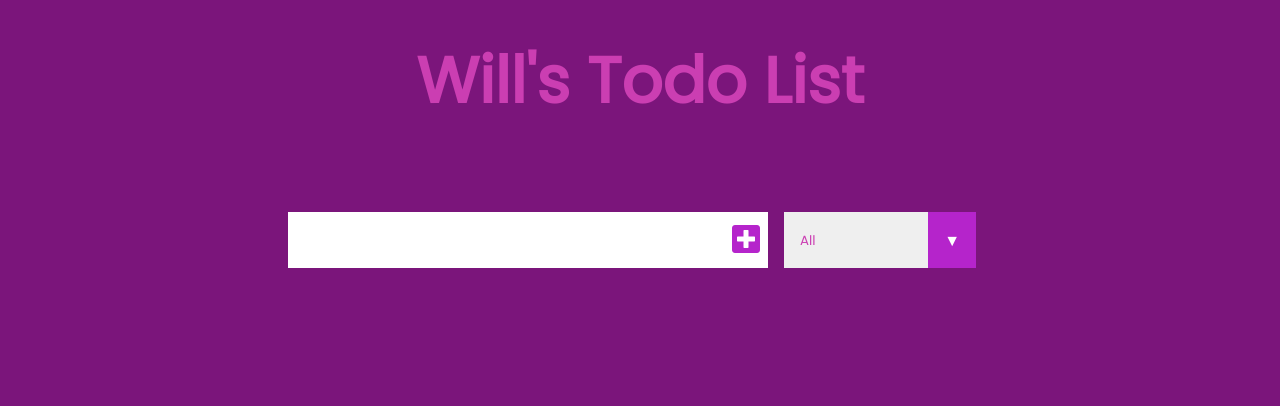
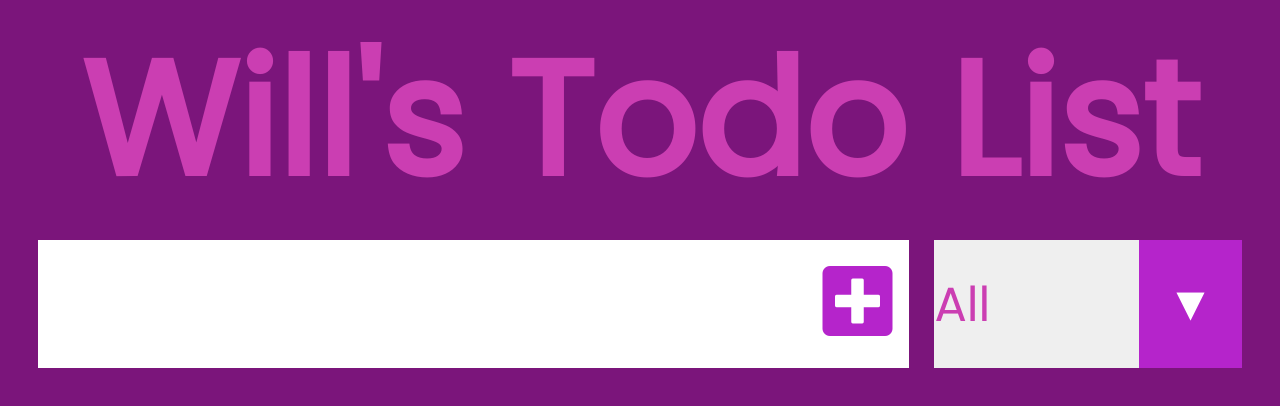
Before and after one commit to VyProductions/Todo_App, a React (Create React App) app: page / in a window 1280 px wide. Shown: the top 406 px of the page. Built offline with nearby package versions, Linux system fonts and the light colour scheme.

Commit message:
Updated formatting and style for App.css

```diff
--- a/src/App.css
+++ b/src/App.css
@@ -12,7 +12,7 @@
     min-height: 100vh;
   }
   header {
-    font-size: 2rem;
+    font-size: 10vh;
     margin: auto;
     text-align: center;
   }
@@ -31,65 +31,72 @@
 
   header,
   form {
-    min-height: 20vh;
     display: flex;
     justify-content: center;
     align-items: center;
   }
+  form {
+    height: 16vh;
+  }
   form input,
   form button {
-    max-width: 50%;
-    height: 56px;
-    padding: 0.5rem;
-    font-size: 2rem;
+    height: 16vh;
+    font-size: 10vh;
     border: none;
     background: white;
     color: #cb3eb2;
+  }
+  form input {
+    width: 60vw;
   }
   form input:focus {
     outline: none;
   }
   form button {
+    width: 8vw;
     color: #b524cb;
     background: white;
     cursor: pointer;
-    transition: all 0.3s ease;
+    transition: background 0.3s ease;
   }
   form button:hover {
     background: #b524cb;
     color: white;
   }
   .todo-container {
-    display: flex;
+    margin-top: 4vh;
+    display: grid;
     justify-content: center;
     align-items: center;
   }
 
   .todo-list {
-    min-width: 30%;
+    margin-left: auto;
+    margin-right: auto;
     list-style:none;
-    transition: all 0.3s ease;
   }
 
   .todo {
-    margin: 0.5rem;
+    height: 16vh;
     background: white;
-    font-size: 1.5rem;
+    font-size: 8vh;
     color: #cb3eb2;
     display: flex;
+    width: 94vw;
     justify-content: space-between;
     align-items: center;
-    transition: all 0.5s ease;
+    transition: outline 0.3s ease;
   }
   .filter-todo {
-    padding: 1rem;
+    position: absolute;
+    height: 16vh;
     color: #cb3eb2;
   }
   .todo li {
     flex: 1;
   }
-  .todo:hover {
-    outline: 5px solid #cf83dbf6;
+  .todo + .todo {
+    margin-top: 4vh;
   }
 
   .trash-btn,
@@ -97,19 +104,17 @@
     background: #b524cb;
     color: white;
     border: none;
-    padding-left: 1rem;
-    padding-right:1rem;
-    padding-top:1.65rem;
-    padding-bottom:1.65rem;
     cursor: pointer;
-    font-size: 1rem;
-    transition: all 0.3s ease;
+    font-size: 6vh;
+    width: 8vw;
+    height: 16vh;
+    transition: background 0.3s ease;
   }
   .complete-btn {
     background: #cb3eb2;
   }
   .todo-item {
-    transition: all 0.3s ease;
+    transition: opacity 0.3s ease;
     padding: 0rem 0.5rem;
     overflow: hidden;
     overflow-wrap: break-word;
@@ -149,7 +154,7 @@
     -webkit-appearance: none;
     -moz-appearance: none;
     -ms-appearance: none;
-    height:56px;
+    height:16vh;
     appearance: none;
     outline: 0;
     box-shadow: none;
@@ -159,16 +164,23 @@
 
   /* Custom Select */
   .select {
-    margin: 1rem;
+    margin-left: 2vw;
     position: relative;
     overflow: hidden;
-    max-width: 25%;
+    height: 16vh;
+    width: 24vw;
+    transition: outline 0.3s ease;
   }
   select {
     color: #cb3eb2;
     font-family: "Poppins", sans-serif;
+    font-size: 6vh;
     cursor: pointer;
-    width: 12rem;
+    width: 100%;
+    text-align: left;
+  }
+  option {
+    width: 12vw;
   }
   /* Arrow */
   .select::after {
@@ -176,9 +188,19 @@
     position: absolute;
     top: 0;
     right: 0;
-    padding: 1rem;
+    height: 16vh;
+    width: 8vw;
+    text-align: center;
+    font-size: 6vh;
+    line-height: 16vh;
     background: #b524cb;
     color: white;
     cursor: pointer;
     pointer-events: none;
   }
+
+  /* Outline hovers */
+  .todo:hover,
+  .select:hover {
+    outline: 5px solid #cf83dbf6;
+  }
```
